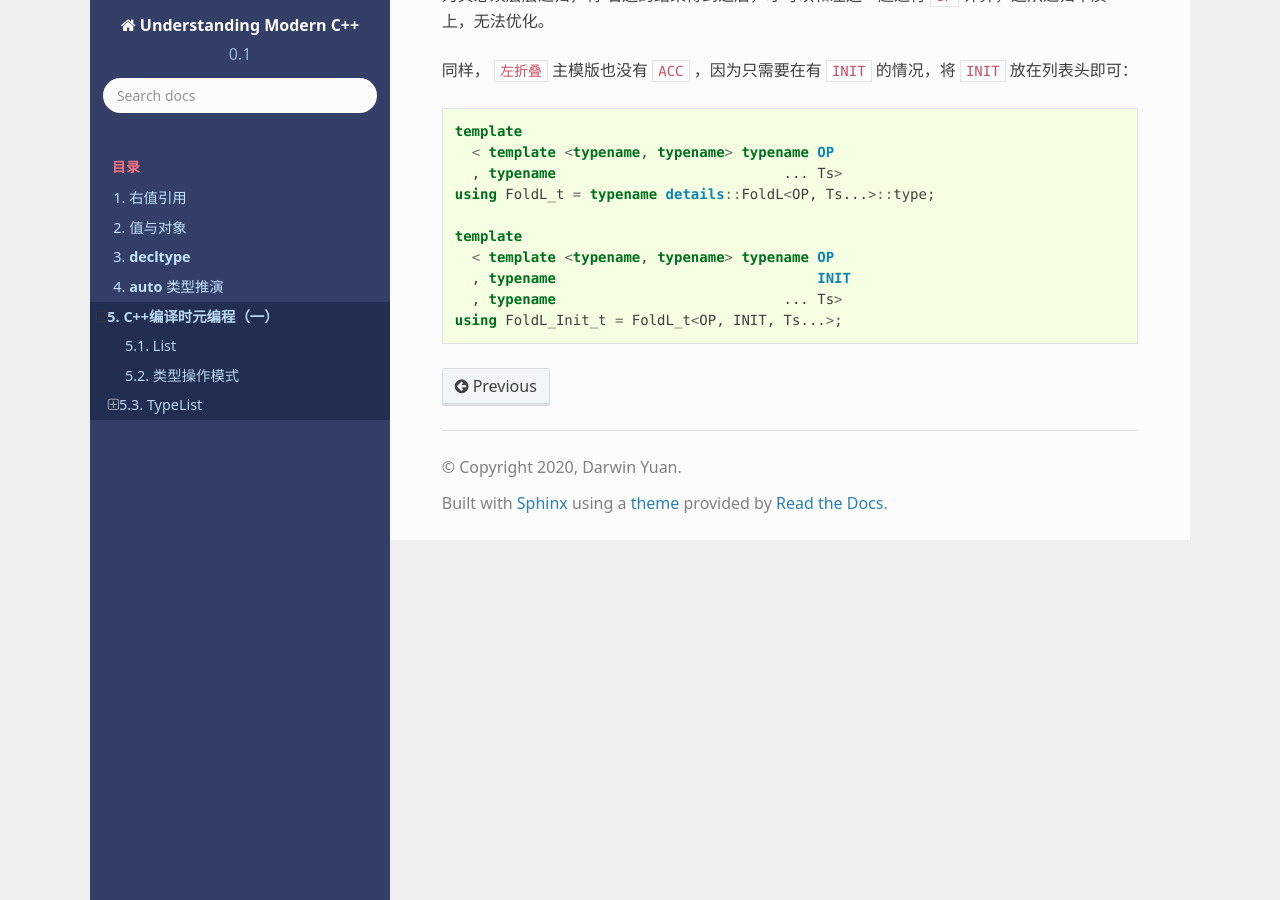
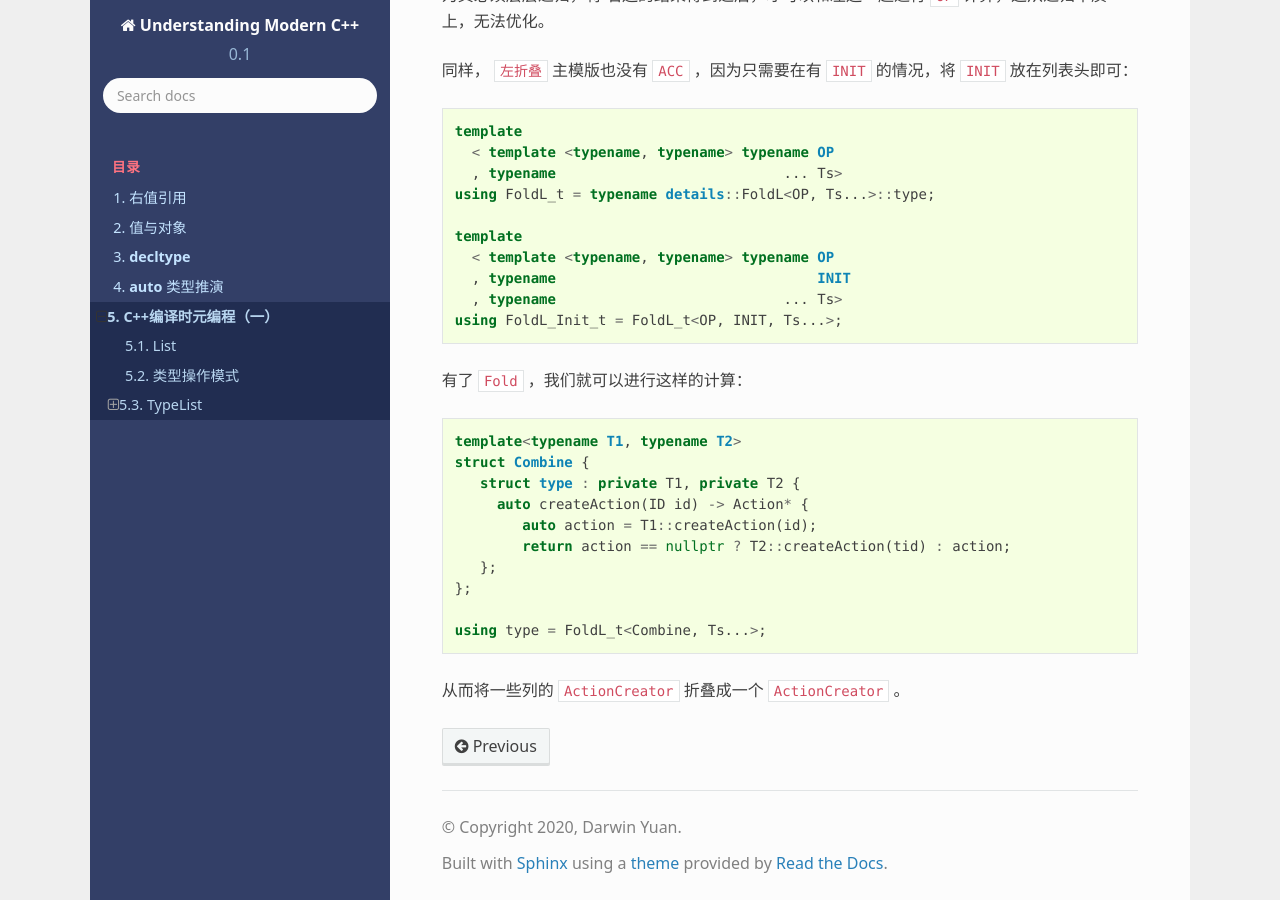
Before and after one commit to godsme/understand_modern_cpp, a Sphinx documentation site: the page built from docs/source/fp.rst, in a window 1280 px wide and 900 px high, scrolled down 28349 px. Built offline with Sphinx 7.4.7 and the Read the Docs theme 2.0.0, drawn with Linux system fonts in a browser that asks for light colours; formulas are drawn with MathJax 3.

Commit message:
added more content

```diff
--- a/docs/source/fp.rst
+++ b/docs/source/fp.rst
@@ -1263,3 +1263,20 @@ Fold
      , typename                               INIT
      , typename                           ... Ts>
    using FoldL_Init_t = FoldL_t<OP, INIT, Ts...>;
+
+有了 ``Fold`` ，我们就可以进行这样的计算：
+
+.. code-block:: c++
+
+   template<typename T1, typename T2>
+   struct Combine {
+      struct type : private T1, private T2 {
+        auto createAction(ID id) -> Action* {
+           auto action = T1::createAction(id);
+           return action == nullptr ? T2::createAction(tid) : action;
+      };
+   };
+
+   using type = FoldL_t<Combine, Ts...>;
+
+从而将一些列的 ``ActionCreator`` 折叠成一个 ``ActionCreator`` 。
```
